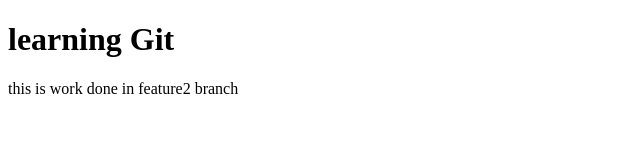
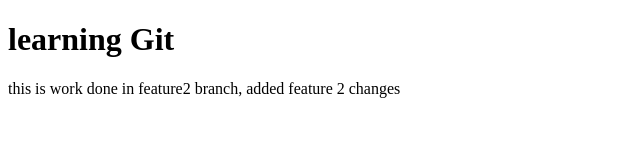
Before and after one commit to Sai-Vibhandik/another-one, a plain HTML site: page index.html in a window 1280 px wide. Shown: the whole page, without its empty margins (0-640 px from the left). Drawn offline with Linux system fonts and the light colour scheme.

Commit message:
added feature2 changes

```diff
--- a/index.html
+++ b/index.html
@@ -8,6 +8,6 @@
 </head>
 <body>
     <h1>learning Git</h1>
-    <p>this is work done in feature2 branch</p>
+    <p>this is work done in feature2 branch, added feature 2 changes</p>
 </body>
 </html>
```
